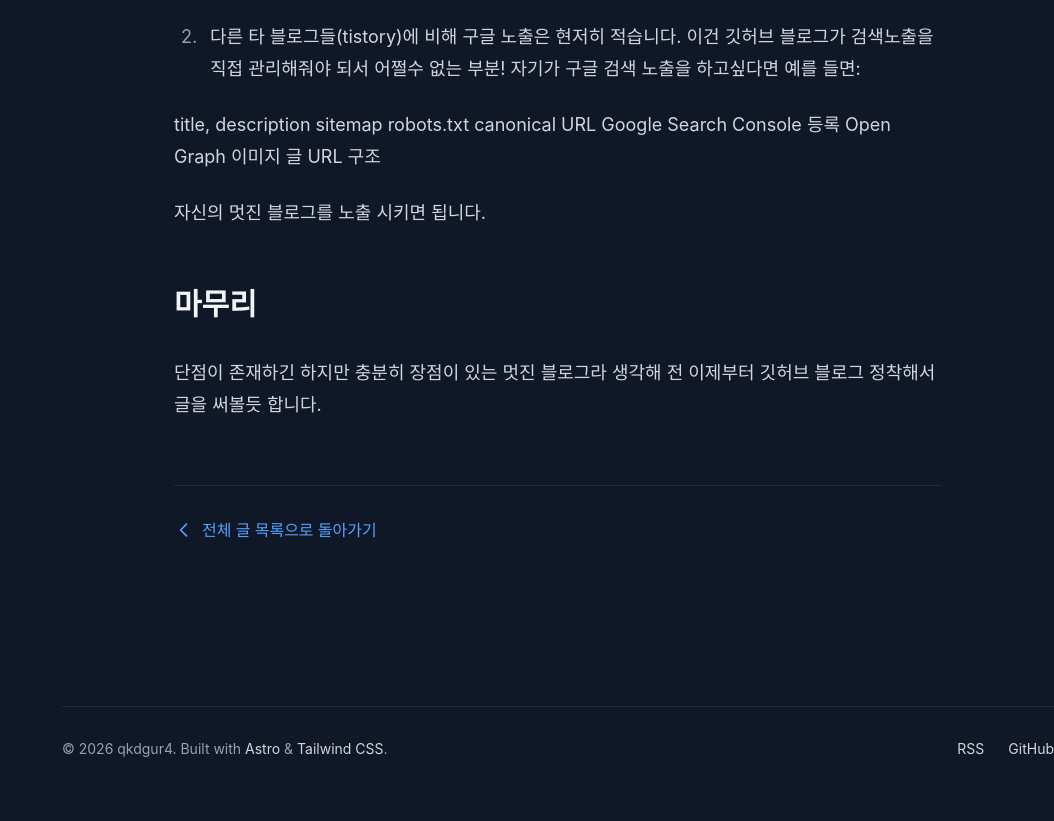
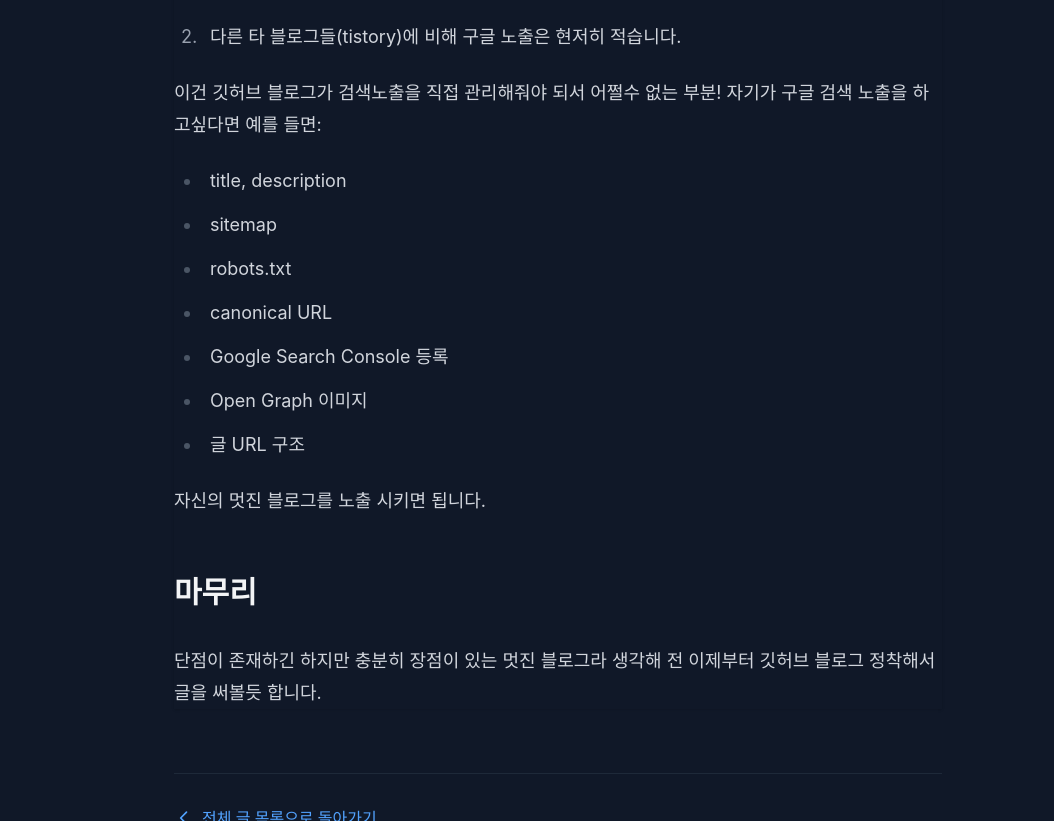
Before and after one commit to qkdgur4/qkdgur4.github.io, an Astro site: page /blog/01 in a window 1280 px wide. Shown: the part 1249-2070 px from the top of the page, without its empty margins (226-1280 px from the left). Before the commit the page ends 2040 px from the top, so only its background shows below. Built offline with nearby package versions, Linux system fonts and the light colour scheme; Astro itself is replaced by a stand-in of ours.

Commit message:
Format SEO checklist in first post

```diff
--- a/src/content/blog/01.md
+++ b/src/content/blog/01.md
@@ -44,17 +44,19 @@ tistory, 네이버 블로그 , velog 등등
 
 
 2. 다른 타 블로그들(tistory)에 비해 구글 노출은 현저히 적습니다.
+
 이건 깃허브 블로그가 검색노출을 직접 관리해줘야 되서 어쩔수 없는 부분!
 자기가 구글 검색 노출을 하고싶다면
 예를 들면:
 
-title, description
-sitemap
-robots.txt
-canonical URL
-Google Search Console 등록
-Open Graph 이미지
-글 URL 구조
+- title, description
+- sitemap
+- robots.txt
+- canonical URL
+- Google Search Console 등록
+- Open Graph 이미지
+- 글 URL 구조
+
 
 자신의 멋진 블로그를 노출 시키면 됩니다.
 
```
